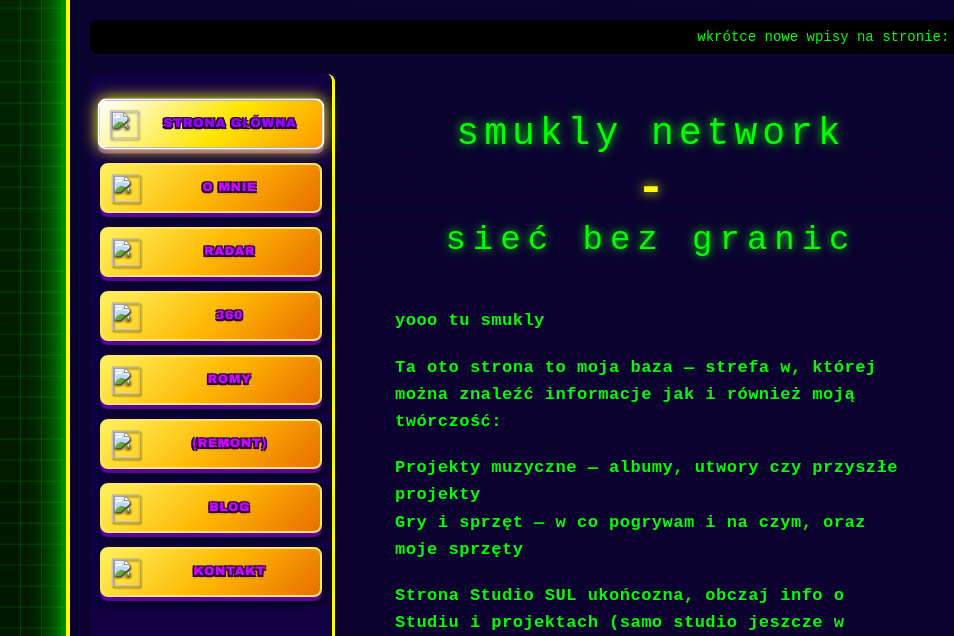
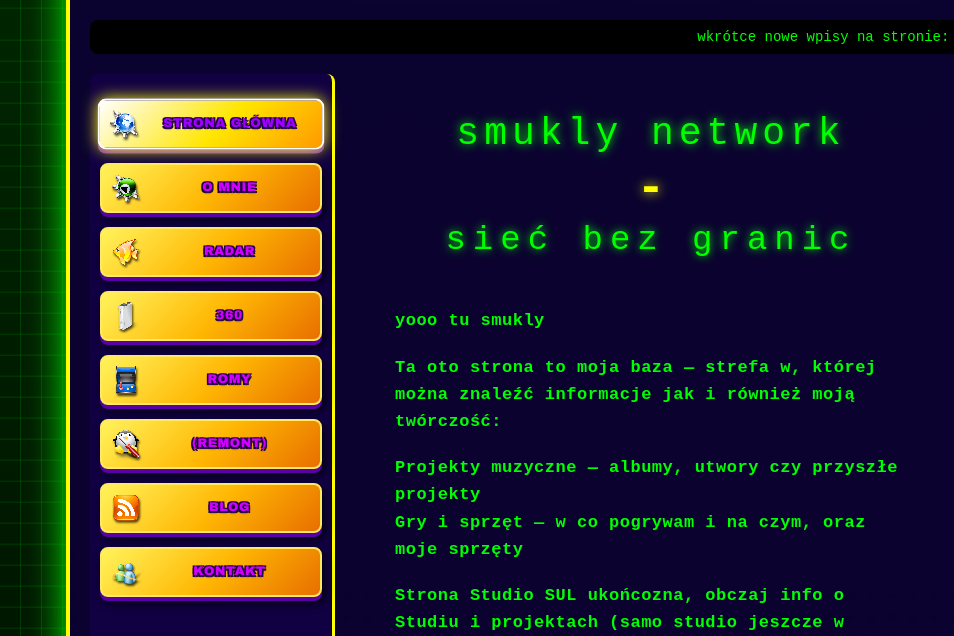
Before and after one commit to smukly-network/smukly-network.github.io, a plain HTML site: page index.html in a window 1280 px wide. Shown: the part 138-774 px from the top of the page, 0-954 px from the left. Drawn offline with Linux system fonts and the light colour scheme.

Commit message:
Update index.html

```diff
--- a/index.html
+++ b/index.html
@@ -19,14 +19,14 @@
         </div>
         <div class="main">
             <div class="menu">
-                <a href="index.html" class="active"><img src="ikony/stronaglowna_icon.png" alt=""><span class="nav-label" data-i18n="nav_home">STRONA GŁÓWNA</span></a>
-                <a href="o-mnie.html"><img src="ikony/omnie_icon.png" alt=""><span class="nav-label" data-i18n="nav_about">O MNIE</span></a>
-                <a href="sprzet.html"><img src="ikony/radai_icon.png" alt=""><span class="nav-label" data-i18n="nav_gear">RADAR</span></a>
-                <a href="muzyka.html"><img src="ikony/360_icon.ico" alt=""><span class="nav-label" data-i18n="nav_music">360</span></a>
-                <a href="studio-sul.html"><img src="ikony/romy_icon.png" alt=""><span class="nav-label" data-i18n="nav_studio">ROMY</span></a>
-                <a href="sztuka.html"><img src="ikony/(remont)_icon.png" alt=""><span class="nav-label" data-i18n="nav_art">(REMONT)</span></a>
-                <a href="blog.html"><img src="ikony/blog_icon.png" alt=""><span class="nav-label" data-i18n="nav_blog">BLOG</span></a>
-                <a href="kontakt.html"><img src="ikony/kontakt_icon.ico" alt=""><span class="nav-label" data-i18n="nav_contact">KONTAKT</span></a>
+                <a href="index.html" class="active"><img src="stronaglowna_icon.png" alt=""><span class="nav-label" data-i18n="nav_home">STRONA GŁÓWNA</span></a>
+                <a href="o-mnie.html"><img src="omnie_icon.png" alt=""><span class="nav-label" data-i18n="nav_about">O MNIE</span></a>
+                <a href="sprzet.html"><img src="radai_icon.png" alt=""><span class="nav-label" data-i18n="nav_gear">RADAR</span></a>
+                <a href="muzyka.html"><img src="360_icon.ico" alt=""><span class="nav-label" data-i18n="nav_music">360</span></a>
+                <a href="studio-sul.html"><img src="romy_icon.png" alt=""><span class="nav-label" data-i18n="nav_studio">ROMY</span></a>
+                <a href="sztuka.html"><img src="(remont)_icon.png" alt=""><span class="nav-label" data-i18n="nav_art">(REMONT)</span></a>
+                <a href="blog.html"><img src="blog_icon.png" alt=""><span class="nav-label" data-i18n="nav_blog">BLOG</span></a>
+                <a href="kontakt.html"><img src="kontakt_icon.ico" alt=""><span class="nav-label" data-i18n="nav_contact">KONTAKT</span></a>
                 <a href="info.html" class="menu-info-bottom" data-i18n="nav_info">INFO</a>
             </div>
             <div class="content">
```
